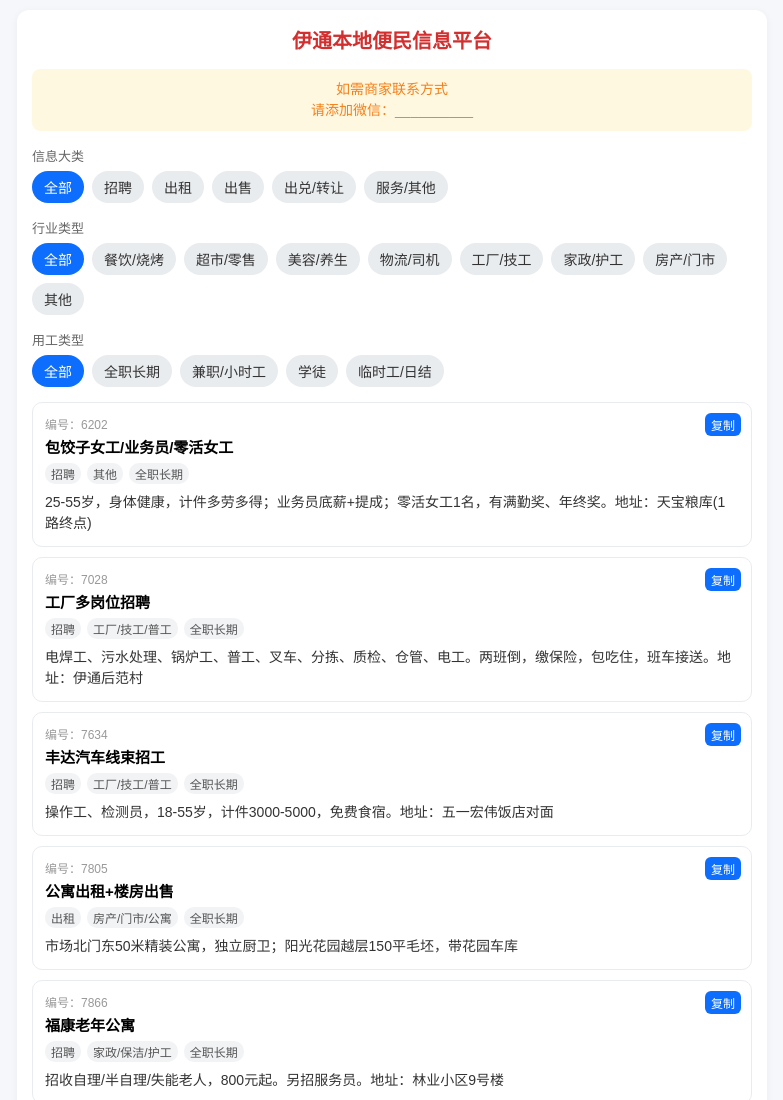
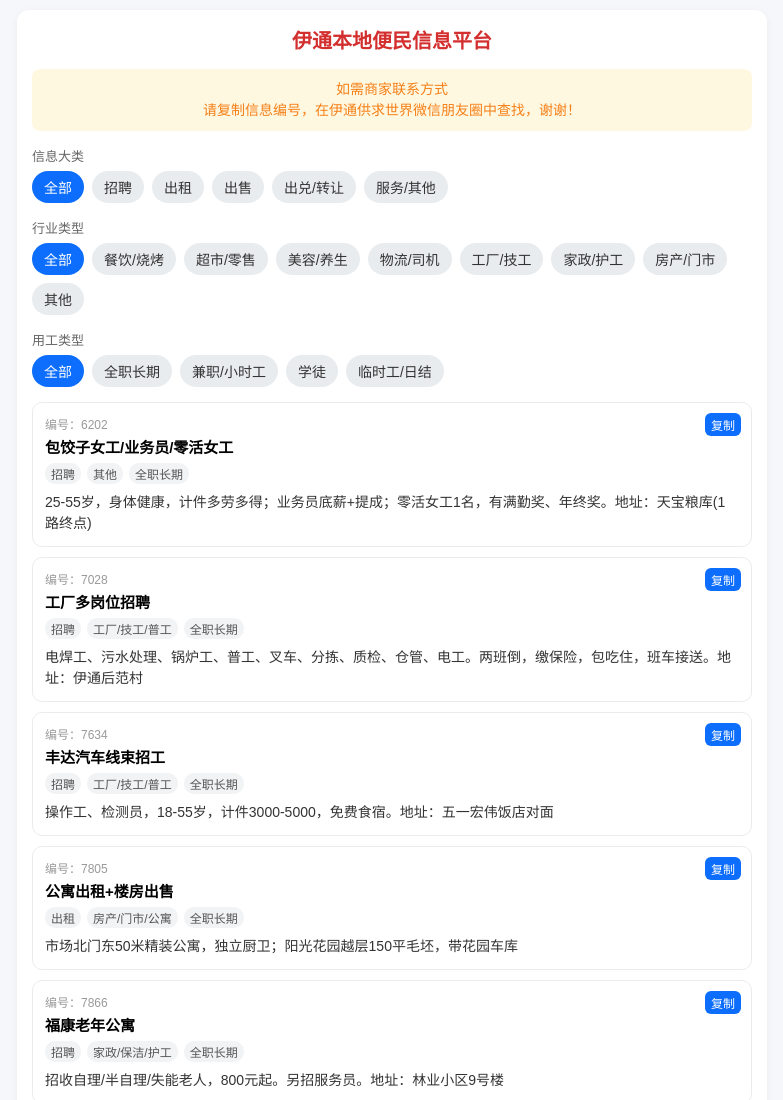
Before and after one commit to yudiandiandiandian/yitong-info, a plain HTML site: page index.html in a window 1280 px wide. Shown: the top 1100 px of the page, without its empty margins (248-1031 px from the left). Drawn offline with Linux system fonts and the light colour scheme.

Commit message:
Update index.html

```diff
--- a/index.html
+++ b/index.html
@@ -39,7 +39,7 @@
     </div>
 
     <div class="tip">
-        如需商家联系方式<br>请添加微信：__________
+        如需商家联系方式<br>请复制信息编号，在伊通供求世界微信朋友圈中查找，谢谢！
     </div>
 
     <!-- 1 信息大类 -->
```
